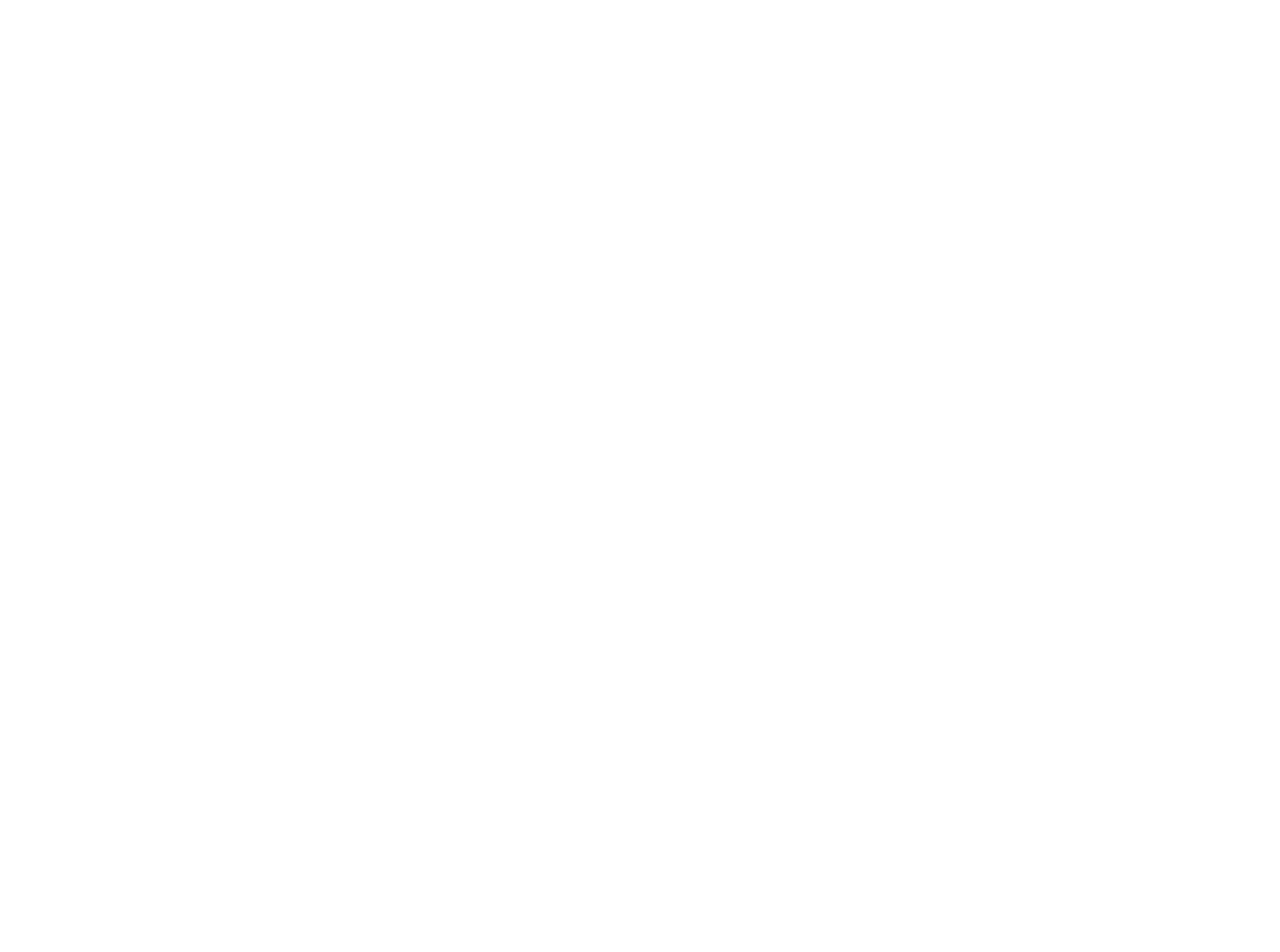
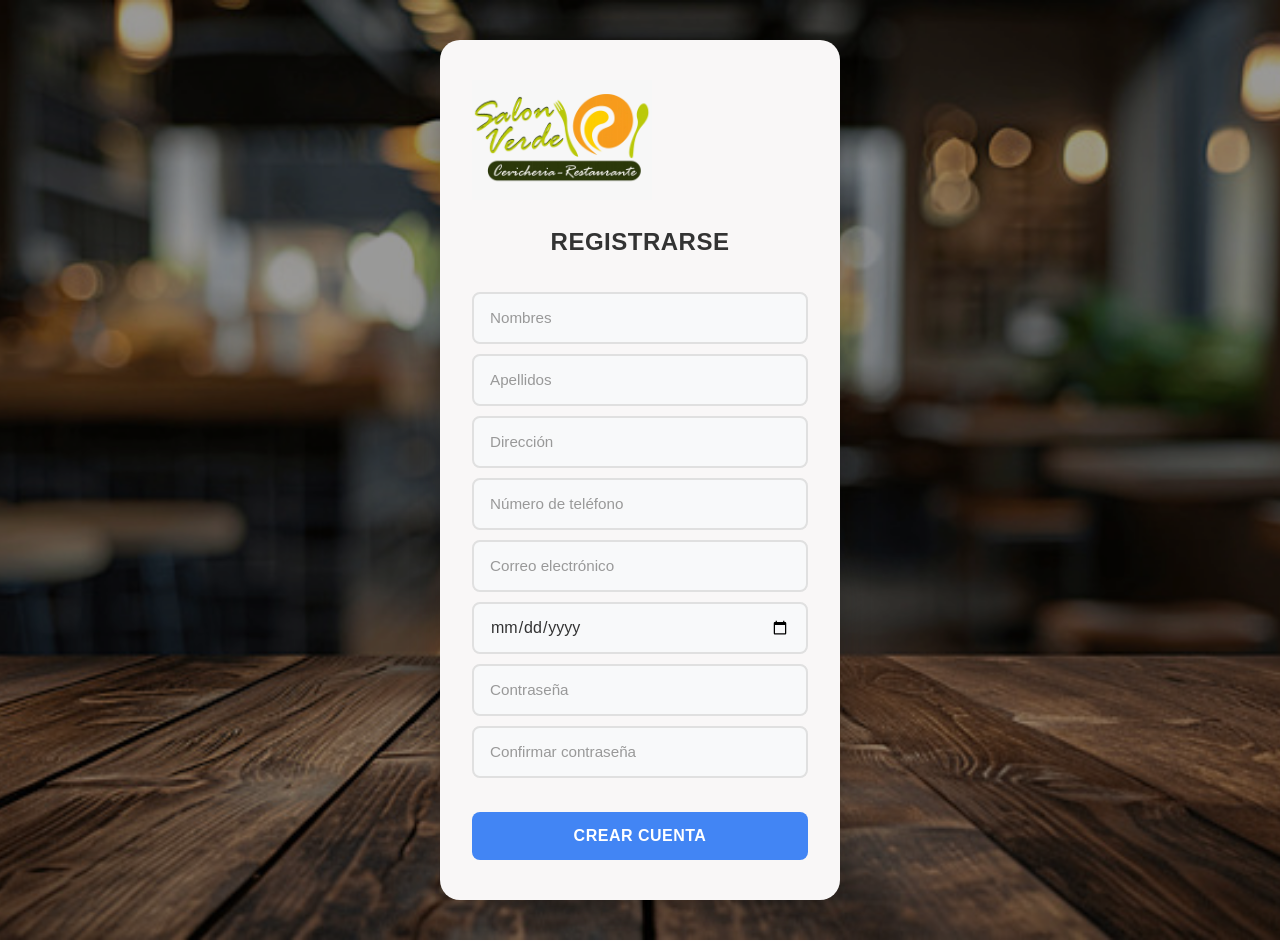
Before and after one commit to JesusHuayhua/resy-fronted, a React (Vite) app: page /registroUsuario in a window 1280 px wide. Before the commit this address had no page. Shown: the top 952 px of the page. Before the commit the page ends 800 px from the top, so only its background shows below. Built offline with nearby package versions, Linux system fonts and the light colour scheme.

Commit message:
PantallaRegistro
Hecha la pantalla registro

```diff
--- a/src/App.tsx
+++ b/src/App.tsx
@@ -3,6 +3,9 @@
 import Login from './features/inicioSesion/pages/login/login'
 import MenuComp from './features/vistaMenuPlatos/pages/menu'
 import Reserva from './features/reserva/pages/reserva'
+import RegistroUsuario from './features/inicioSesion/pages/registroUsuario/registroUsuario'
+
+
 function App() {
   return (
     <Router>
@@ -15,6 +18,7 @@
           <Route path="/menus" element={<MenuComp />} />
           <Route path="/contacto" element={<div>Página Contacto</div>} />
           <Route path="/reserva" element={<Reserva />} />
+          <Route path="/registroUsuario" element={<RegistroUsuario />} />
         </Routes>
       </div>
     </Router>
--- a/src/features/inicioSesion/pages/login/login.tsx
+++ b/src/features/inicioSesion/pages/login/login.tsx
@@ -1,5 +1,8 @@
 import { useState } from 'react';
 import './login.css';
+
+//
+
 
 // Imagenes.
 import mesaImagen from '../../../../assets/imagenesLogin/tableImage.avif'
@@ -10,6 +13,7 @@
     // tendremos dos states.
     const [email, setEmail] = useState("");
     const [password, setPassword] = useState("");
+
 
     // Manejan el estado de los textos.
     // Declararle lo del React.ChangeEvent pa que no se loquee.
@@ -52,7 +56,9 @@
                         <div className='login-links'>
                             <text>
                                 ¿No tiene cuenta?
-                                <span><Link to='#' className='help-link'> Regístrate </Link></span>
+                                <span>
+                                    <Link to='/registroUsuario' className='help-link'> Regístrate </Link>
+                                </span>
                             </text>
                             <Link to='#' className='help-link'>¿Has olvidado la contraseña?</Link>
                         </div>
--- /dev/null
+++ b/src/features/inicioSesion/pages/registroUsuario/registroUsuario.css
@@ -0,0 +1,226 @@
+/* Reset básico */
+* {
+  margin: 0;
+  padding: 0;
+  box-sizing: border-box;
+}
+
+body {
+  font-family: 'Arial', sans-serif;
+  margin: 0;
+  padding: 0;
+  color:#333;
+  background: transparent; /* Asegura fondo transparente */
+}
+
+/* Contenedor principal */
+.registro-container {
+  min-height: 100vh;
+  width: 100vw;
+  position: relative;
+  display: flex;
+  justify-content: center;
+  align-items: center;
+  background-size: cover;
+  background-position: center;
+  background-repeat: no-repeat;
+  padding-top: 40px;    /* Añadido: espacio arriba */
+  padding-bottom: 40px; /* Añadido: espacio abajo */
+}
+
+/* Overlay semi-transparente */
+.registro-container::before {
+  content: '';
+  position: absolute;
+  top: 0;
+  left: 0;
+  width: 100%;
+  height: 100%;
+  background: rgba(0, 0, 0, 0.4);
+  z-index: 1;
+}
+
+/* Tarjeta de registro */
+.registro-card {
+  position: relative;
+  z-index: 2;
+  background: rgb(249, 247, 247);
+  border-radius: 20px;
+  padding: 2.5rem 2rem;
+  box-shadow: 0 10px 30px rgba(0, 0, 0, 0.3);
+  width: 100%;
+  max-width: 400px;
+  text-align: center;
+}
+
+/* Logo y título */
+.registro-logo {
+  margin-bottom: 1.5rem;
+}
+
+.registro-image {
+  width: 180px;
+  height: auto;
+  margin-bottom: 0.5rem;
+}
+
+.registro-title {
+  font-size: 1.5rem;
+  font-weight: bold;
+  color: #333;
+  margin-bottom: 2rem;
+  letter-spacing: 0.5px;
+}
+
+/* Formulario */
+.registro-form {
+  display: flex;
+  flex-direction: column;
+  gap: 1rem;
+}
+
+/* Inputs */
+.input-group {
+  position: relative;
+}
+
+.form-input {
+  width: 100%;
+  padding: 0.75rem 1rem;
+  border: 2px solid #e0e0e0;
+  border-radius: 8px;
+  font-size: 1rem;
+  color: #333;
+  background: #f8f9fa;
+  transition: all 0.3s ease;
+  outline: none;
+  margin-bottom: 10px;
+}
+
+.form-input:focus {
+  border-color: #4285f4;
+  background: #fff;
+  box-shadow: 0 0 0 3px rgba(66, 133, 244, 0.1);
+}
+
+.form-input::placeholder {
+  color: #999;
+  font-size: 0.95rem;
+}
+
+/* Botón de registro */
+.registro-button {
+  background: #4285f4;
+  color: #fff;
+  border: none;
+  border-radius: 8px;
+  padding: 0.75rem 1.5rem;
+  font-size: 1rem;
+  font-weight: 600;
+  cursor: pointer;
+  transition: all 0.3s ease;
+  margin-top: 0.5rem;
+  text-transform: uppercase;
+  letter-spacing: 0.5px;
+  width: 100%; /* Cambiado de 50% a 100% */
+  align-self: center;
+  white-space: nowrap; /* Evita salto de línea */
+}
+
+.registro-button:hover {
+  background: #3367d6;
+  transform: translateY(-1px);
+  box-shadow: 0 4px 12px rgba(66, 133, 244, 0.3);
+}
+
+.registro-button:active {
+  transform: translateY(0);
+}
+
+/* Enlaces de ayuda */
+.registro-links {
+  margin-top: 1.5rem;
+  display: flex;
+  justify-content: space-between;
+  align-items: center;
+  font-size: 0.9rem;
+  flex-direction: column;
+}
+
+.help-link {
+  color: #4285f4;
+  text-decoration: none;
+  transition: color 0.3s ease;
+}
+
+.help-link:hover {
+  color: #3367d6;
+  text-decoration: underline;
+}
+
+/* Copyright */
+.copyright {
+  position: absolute;
+  bottom: 20px;
+  left: 50%;
+  transform: translateX(-50%);
+  color: #fff;
+  font-size: 0.9rem;
+  z-index: 2;
+  text-shadow: 1px 1px 2px rgba(0, 0, 0, 0.5);
+}
+
+.copyright-registro {
+  position: absolute;
+  bottom: -230px; /* O el valor que prefieras para registro */
+  left: 50%;
+  transform: translateX(-50%);
+  color: #fff;
+  font-size: 0.9rem;
+  z-index: 2;
+  text-shadow: 1px 1px 2px rgba(0, 0, 0, 0.5);
+}
+
+/* Responsive */
+@media (max-width: 768px) {
+  .registro-card {
+    margin: 1rem;
+    padding: 2rem 1.5rem;
+    max-width: none;
+  }
+
+  .registro-image {
+    width: 150px;
+  }
+
+  .registro-title {
+    font-size: 1.3rem;
+  }
+
+  .registro-links {
+    flex-direction: column;
+    gap: 0.5rem;
+    text-align: center;
+  }
+}
+
+@media (max-width: 480px) {
+  .registro-card {
+    margin: 0.5rem;
+    padding: 1.5rem 1rem;
+  }
+
+  .registro-image {
+    width: 130px;
+  }
+
+  .form-input {
+    padding: 0.65rem 0.8rem;
+    font-size: 0.95rem;
+  }
+
+  .registro-button {
+    padding: 0.65rem 1.2rem;
+    font-size: 0.95rem;
+  }
+}
--- /dev/null
+++ b/src/features/inicioSesion/pages/registroUsuario/registroUsuario.tsx
@@ -0,0 +1,112 @@
+import { useState } from 'react';
+import './registroUsuario.css';
+
+// Imagenes.
+import mesaImagen from '../../../../assets/imagenesLogin/tableImage.avif';
+import logoImagen from '../../../../assets/imagenesLogin/logoImagen.avif';
+
+function RegistroUsuario() {
+    const [formData, setFormData] = useState({
+        nombres: '',
+        apellidos: '',
+        direccion: '',
+        telefono: '',
+        correo: '',
+        fechaNacimiento: '',
+        contrasena: '',
+        confirmarContrasena: ''
+    });
+
+    const handleChange = (e: React.ChangeEvent<HTMLInputElement>) => {
+        setFormData({
+            ...formData,
+            [e.target.name]: e.target.value
+        });
+    };
+
+    return (
+        <>
+            <div className='registro-container' style={{ backgroundImage: `url(${mesaImagen})` }}>
+                <div className='registro-card'>
+                    <div className='registro-logo'>
+                        <img className='registro-image' src={logoImagen} />
+                    </div>
+                    <h1 className='registro-title'>REGISTRARSE</h1>
+
+                    <form className='registro-form'>
+                        <div className='input-group'>
+                            <input
+                                name='nombres'
+                                placeholder='Nombres'
+                                className='form-input'
+                                value={formData.nombres}
+                                onChange={handleChange}
+                            />
+                            <input
+                                name='apellidos'
+                                placeholder='Apellidos'
+                                className='form-input'
+                                value={formData.apellidos}
+                                onChange={handleChange}
+                            />
+                            <input
+                                name='direccion'
+                                placeholder='Dirección'
+                                className='form-input'
+                                value={formData.direccion}
+                                onChange={handleChange}
+                            />
+                            <input
+                                name='telefono'
+                                placeholder='Número de teléfono'
+                                className='form-input'
+                                value={formData.telefono}
+                                onChange={handleChange}
+                            />
+                            <input
+                                name='correo'
+                                placeholder='Correo electrónico'
+                                className='form-input'
+                                value={formData.correo}
+                                onChange={handleChange}
+                            />
+                            <input
+                                name='fechaNacimiento'
+                                placeholder='Fecha de nacimiento'
+                                type='date'
+                                className='form-input'
+                                value={formData.fechaNacimiento}
+                                onChange={handleChange}
+                            />
+                            <input
+                                name='contrasena'
+                                placeholder='Contraseña'
+                                type='password'
+                                className='form-input'
+                                value={formData.contrasena}
+                                onChange={handleChange}
+                            />
+                            <input
+                                name='confirmarContrasena'
+                                placeholder='Confirmar contraseña'
+                                type='password'
+                                className='form-input'
+                                value={formData.confirmarContrasena}
+                                onChange={handleChange}
+                            />
+                        </div>
+
+                        <button className='registro-button'>
+                            CREAR CUENTA
+                        </button>
+                    </form>
+                </div>
+            </div>
+            <text className='copyright-registro'>
+                Copyright @ 2025 SALON VERDE
+            </text>
+        </>
+    );
+}
+
+export default RegistroUsuario;
```
